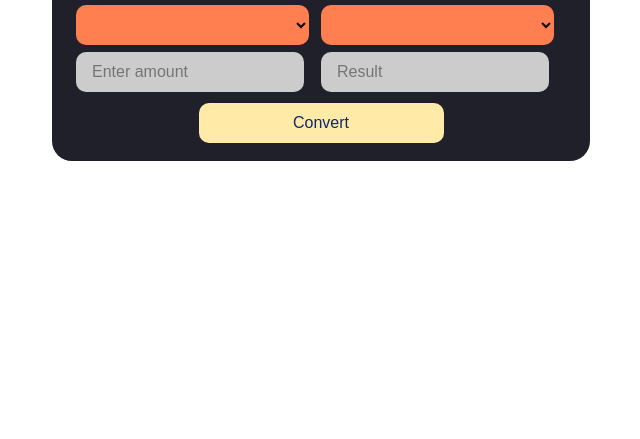
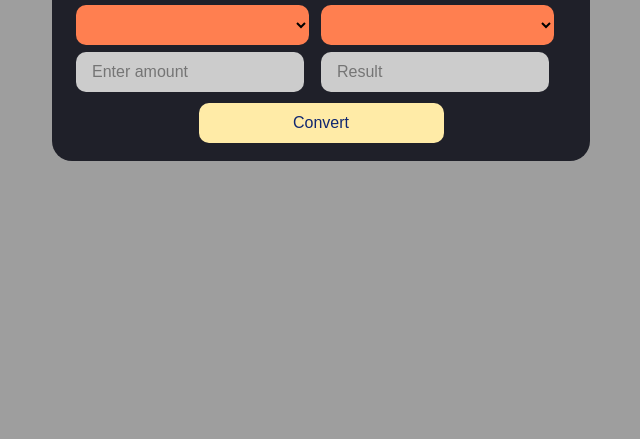
Before and after one commit to harishhhh14/Currency-converter, a plain HTML site: page index.html in a window 1280 px wide. Shown: the part 361-800 px from the top of the page, without its empty margins (319-959 px from the left). Drawn offline with Linux system fonts and the light colour scheme; the site is published under a folder, as on GitHub Pages, so addresses that start at the root find nothing; no server answers.

Commit message:
Update style.css

```diff
--- a/style.css
+++ b/style.css
@@ -1,7 +1,7 @@
 html,
 body{
    font-family: 'Poppins', sans-serif;
-   background-image:url(/money.png);
+   background-image:url("money.png");
    margin: 0;
    padding: 0;
    box-sizing: border-box;
```
